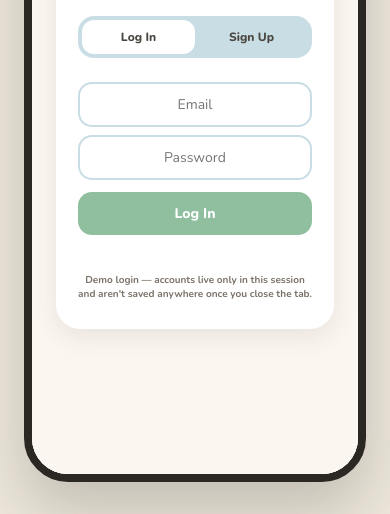
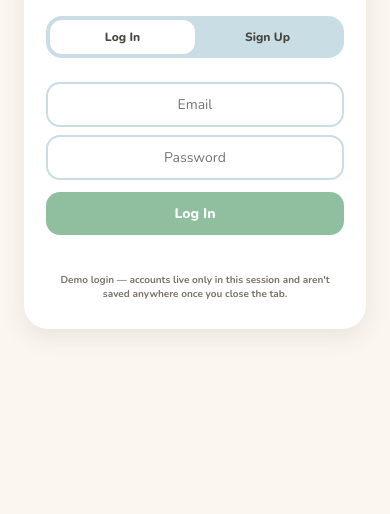
Before and after one commit to Darrian-Lim/Sproutly, a plain HTML site: page index.html in a window 390 px wide. Shown: the part 330-844 px from the top of the page. Drawn offline with nearby package versions, Linux system fonts and the light colour scheme.

Commit message:
Implement responsive design for mobile screens
Added media query for mobile view adjustments.

```diff
--- a/index.html
+++ b/index.html
@@ -38,6 +38,18 @@ h1,h2,h3,.display{font-family:'Fredoka',sans-serif;}
   border:8px solid #2b2824;
 }
 .notch{position:absolute;top:0;left:50%;transform:translateX(-50%);width:140px;height:26px;background:#2b2824;border-radius:0 0 18px 18px;z-index:20;}
+
+/* On a real phone screen, drop the fake desktop-mockup frame (border, notch,
+   shadow, fixed 390x780 size) and just fill the actual viewport edge-to-edge,
+   like a normally installed app. The mockup frame is only useful when this
+   page is being viewed on a larger screen (e.g. a laptop) as a preview. */
+@media (max-width:480px){
+  body{padding:0;min-height:100vh;min-height:100dvh;align-items:stretch;}
+  .phone{
+    width:100%;height:100vh;height:100dvh;border-radius:0;border:none;box-shadow:none;
+  }
+  .notch{display:none;}
+}
 
 .topbar{
   padding:20px 20px 0 20px;display:flex;flex-direction:column;gap:10px;flex-shrink:0;
```
